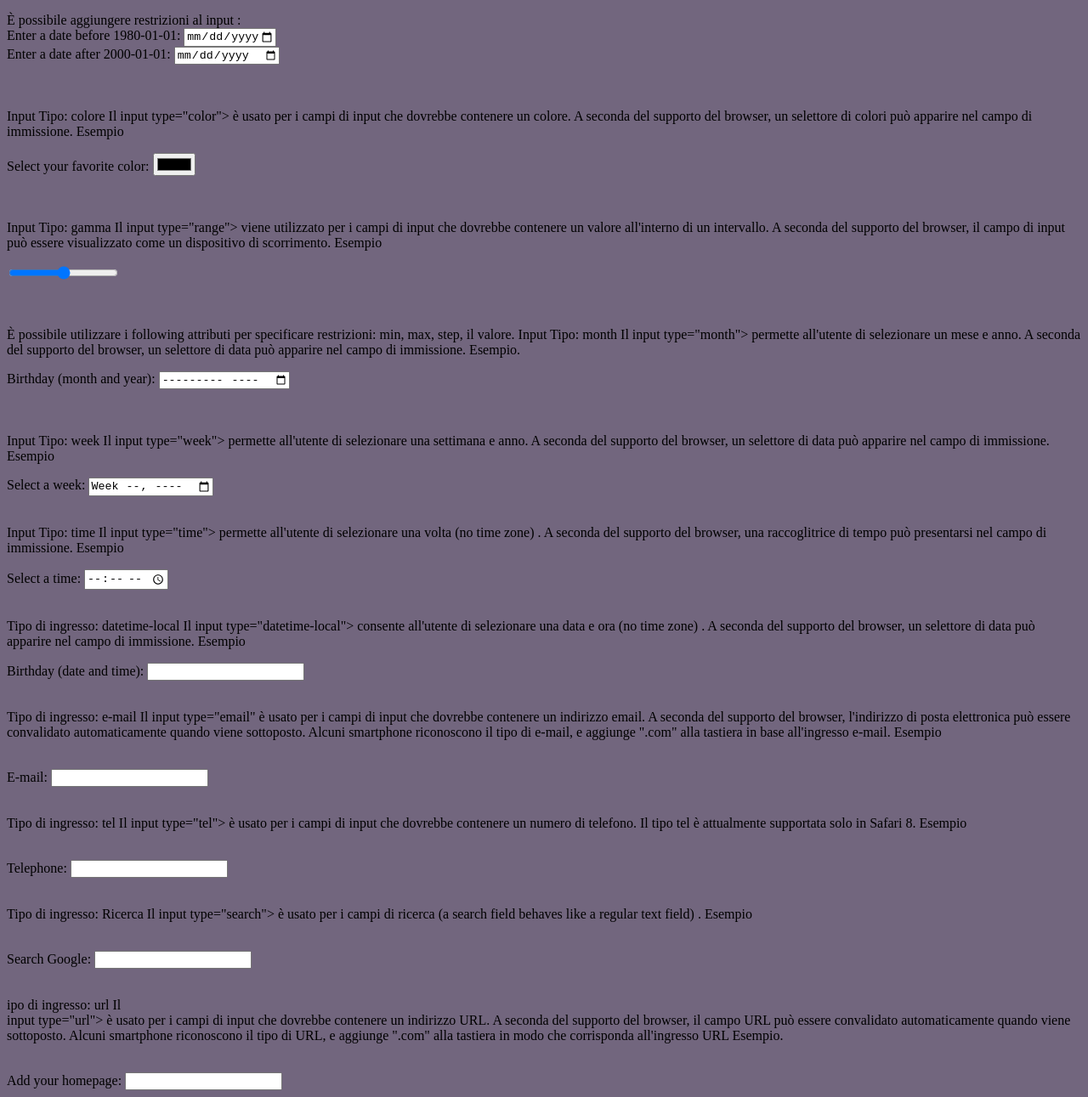
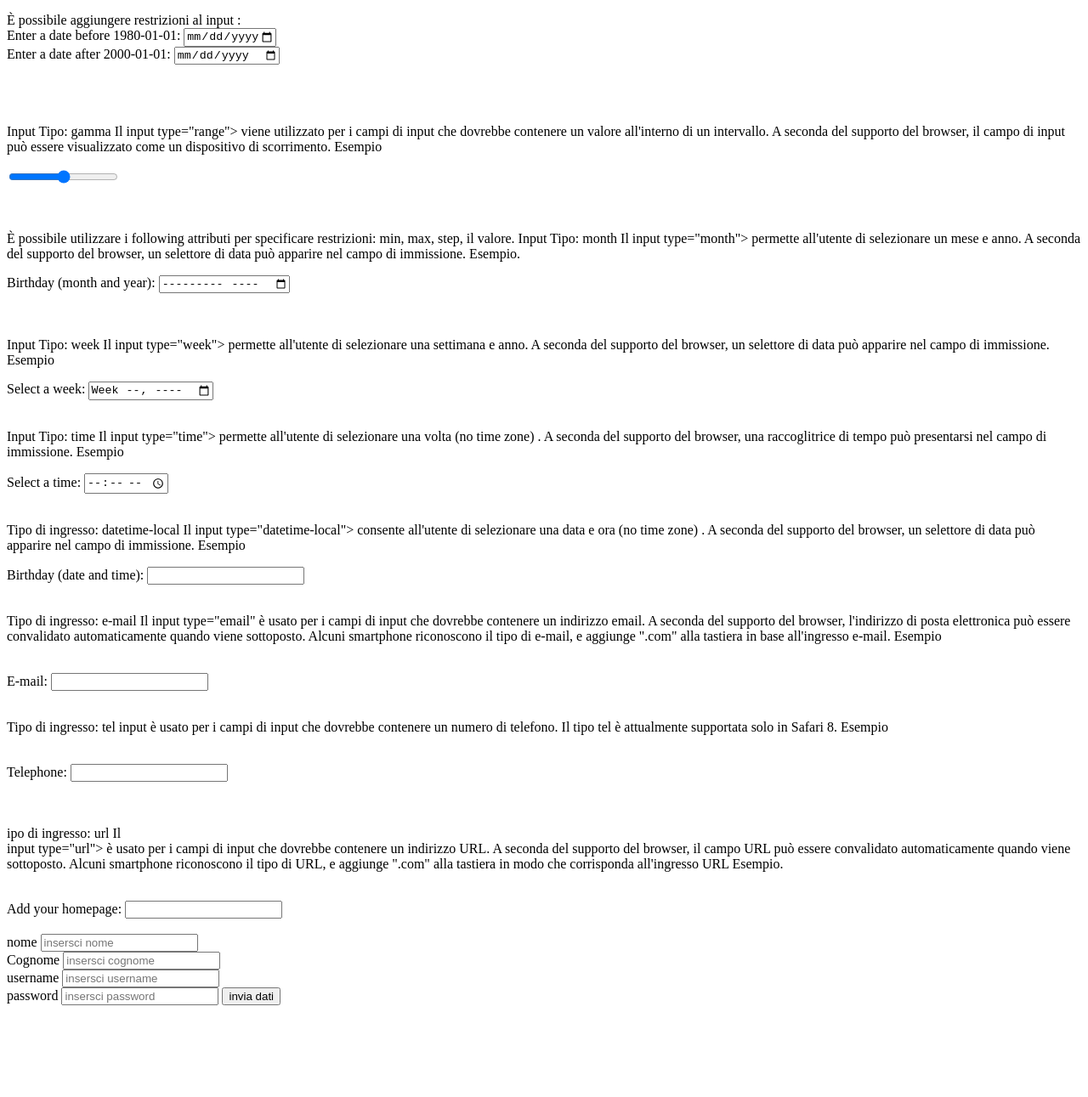
Before and after one commit to Djigui/djigui1, a plain HTML site: page index.html in a window 1280 px wide. Shown: the part 1081-2372 px from the top of the page at 85% size. After the commit the page ends 2272 px from the top, so only its background shows below. Drawn offline with Linux system fonts and the light colour scheme.

Commit message:
questo è il mio esercitazione

```diff
--- a/index.css
+++ b/index.css
@@ -1,5 +1,5 @@
 body{
-    background:rgb(114, 102, 126);
+    background:rgb(255, 255, 255);
 }
 .saliff{
     color: rgb(150, 236, 63);
@@ -11,3 +11,6 @@ body{
 .sss{
     color: rgb(185, 18, 18);
 }
+input[type="url"]{
+    color: rgb(170, 26, 54);
+}
--- a/index.html
+++ b/index.html
@@ -127,16 +127,7 @@ A seconda del supporto del browser, le restrizioni possono applicare al campo di
   <br>
 
   <br>
-<p> Input Tipo: colore
-    Il input type="color"> è usato per i campi di input che dovrebbe contenere un colore.
 
-    A seconda del supporto del browser, un selettore di colori può apparire nel campo di immissione.
-Esempio</p>
-  <form>
-    Select your favorite color:
-    <input type="color" name="favcolor">
-  </form>
-<br>
 
 <br>
 <p>Input Tipo: gamma
@@ -216,7 +207,7 @@ Esempio.
       </form>
       <br>
       <p>Tipo di ingresso: tel
-        Il  input type="tel"> è usato per i campi di input che dovrebbe contenere un numero di telefono.
+        input è usato per i campi di input che dovrebbe contenere un numero di telefono.
 
         Il tipo tel è attualmente supportata solo in Safari 8.
     Esempio</p>
@@ -226,15 +217,7 @@ Esempio.
         <input type="tel" name="usrtel">
       </form>
       <br>
-      <p>Tipo di ingresso: Ricerca
-        Il input type="search"> è usato per i campi di
-        ricerca (a search field behaves like a regular text field) .
-    Esempio</p>
-    <br>
-      <form>
-        Search Google:
-        <input type="search" name="googlesearch">
-      </form>
+
 <br>
 <p>ipo di ingresso: url Il <br>
     input type="url">
@@ -253,8 +236,35 @@ Esempio.
 
 
 
-<script src="index.js"></script>
 
 
+
+
+
+
+
+
+
+
+
+
+<form method="POST" action="esempio.php">
+  <br>
+<label for="name">nome</label>
+<input type="text" id="nome" name="nome" placeholder="insersci nome">
+<br>
+<label for="name">Cognome</label>
+<input type="text" id="cognome" name="cognome" placeholder="insersci cognome">
+<br>
+<label for="name">username</label>
+<input type="text" id="username" name="username" placeholder="insersci username">
+<br>
+<label for="name">password</label>
+<input type="password" id="password" name="password" placeholder="insersci password">
+<input type="submit" value="invia dati">
+
+</form>
+
+<script src="index.js"></script>
 </body>
 </html>
--- a/index.js
+++ b/index.js
@@ -48,24 +48,3 @@ function getRandomInt(max) {
 return audience;
 }
 console.log(device(3,20));*/
-
-const multiplox =(sali, limit1) => {
-arrai1 =[];
-nume1 =0;
-while(arrai1.length <= limit1) {
-    if(nume1 % sali ==0) {
-
-        arrai1.push(nume1);
-    }
-    nume1++;
-}
-return arrai1;
-}
-console.log(multiplox(2, 100 ) + ' multiplo di 2, sul 100 ');
-
-function getRandomInt(max) {
-
-    return Math.floor(Math.random()* max);
-
-}
-console.log(getRandomInt(8));
```
Also changed, not shown: 1 other file.
